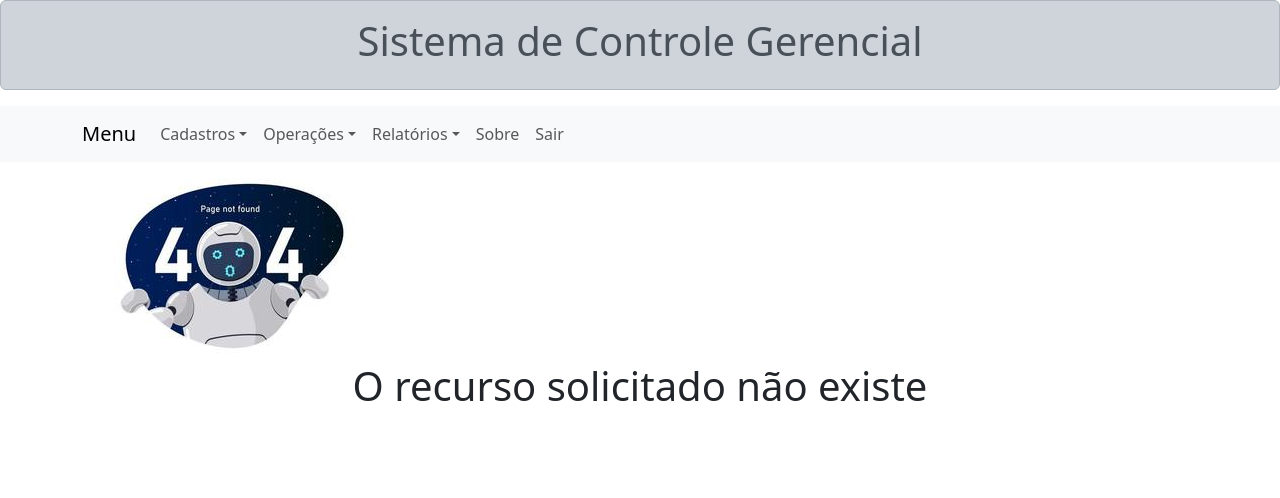
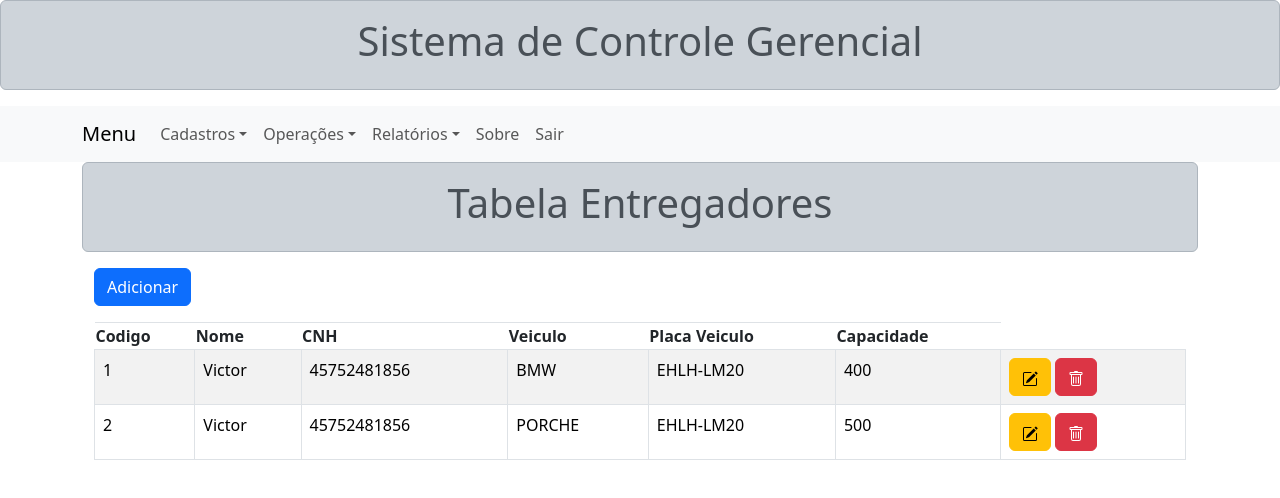
Before and after one commit to Victor200524/FrontProject, a React (Create React App) app in the folder sistema/: page /entregador in a window 1280 px wide. Shown: the top 498 px of the page. Built offline with nearby package versions, Linux system fonts and the light colour scheme.

Commit message:
Trabalho Finalizado

```diff
--- a/sistema/package.json
+++ b/sistema/package.json
@@ -9,7 +9,7 @@
     "boostrap": "^2.0.0",
     "bootstrap": "^5.3.3",
     "react": "^18.3.1",
-    "react-bootstrap": "^2.10.4",
+    "react-bootstrap": "^2.10.5",
     "react-dom": "^18.3.1",
     "react-router-dom": "^6.26.2",
     "react-scripts": "5.0.1",
--- a/sistema/src/App.js
+++ b/sistema/src/App.js
@@ -5,6 +5,7 @@ import TelaProduto from './componentes/Telas/TelaProduto.jsx';
 import TelaCliente from './componentes/Telas/TelaCliente.jsx';
 import TelaCategoria from './componentes/Telas/TelaCategoria.jsx';
 import TelaFornecedor from './componentes/Telas/TelaFornecedor.jsx';
+import TelaEntregador from './componentes/Telas/TelaEntregador.jsx';
 
 function App() {
   return (
@@ -19,6 +20,7 @@ function App() {
                 <Route path="/cliente" element={<TelaCliente />}/>
                 <Route path="/fornecedor" element={<TelaFornecedor />}/>
                 <Route path="/categoria" element={<TelaCategoria />}/>
+                <Route path="/entregador" element={<TelaEntregador />}/>
                 <Route path="/" element={<TelaMenu />}/>
                 <Route path="*" element={<Tela404 />}/>
               </Routes>
--- a/sistema/src/componentes/Telas/Cadastros/CadEntregador.jsx
+++ b/sistema/src/componentes/Telas/Cadastros/CadEntregador.jsx
@@ -1,14 +1,57 @@
-import { useState } from "react";
+import { useEffect, useState } from "react";
+import { Container } from "react-bootstrap";
+import Form  from "react-bootstrap/Form";
+import Row from "react-bootstrap/Row";
+import Col from "react-bootstrap/Col";
+import InputGroup from "react-bootstrap/InputGroup";
+import Button from "react-bootstrap/Button";
 
-export default function Entregador(){
+export default function Entregador(props){
     const [entregador,setEntregador] = useState({
-        "codigo": 0,
-        "nome": "",
-        "cnh": "",
-        "veiculo": "",
-        "placaVeiculo": "",
-        "capacidade": 0
+        codigo: 0,
+        nome: "",
+        cnh: "",
+        veiculo: "",
+        placaVeiculo: "",
+        capacidade: 0
     });
+
+    useEffect(() => {
+      if (props.modoEdicao) {
+        setEntregador(props.entregadorSelecionado); // Atualiza os dados para edição
+      }
+    }, [props.modoEdicao, props.entregadorSelecionado]);
+
+
+    const [formValidado,setFormValidado] = useState(false);
+
+    function manipularSubmissao(evento){
+      const form = evento.currentTarget;
+      if(form.checkValidity()){
+        if(props.modoEdicao){
+            const listaAtualizada = props.listaEntregador.map((item)=>{
+              return item.codigo === entregador.codigo ? entregador : item
+            });
+            props.setListaEntregador(listaAtualizada);
+            props.setModoEdicao(false);
+        }
+        else
+          props.setListaEntregador([...props.listaEntregador,entregador]);
+
+        props.setExibirTabela(true);
+      }
+      else
+        setFormValidado(false)
+
+      evento.preventDefault();
+      evento.stopPropagation();
+    }
+
+    function manipularMudanca(evento){
+      const elemento = evento.target.name;
+      const valor = evento.target.value;
+      setEntregador({...entregador,[elemento]:valor});
+    }
 
     return(
         <div>
@@ -30,7 +73,7 @@ export default function Entregador(){
                       onChange={manipularMudanca}
                     />
                     <Form.Control.Feedback type='invalid'>Código Invalido</Form.Control.Feedback>
-                    <Form.Control.Feedback type='valid'>Codigo Valido</Form.Control.Feedback>
+                    <Form.Control.Feedback type='valid'>Código Valido</Form.Control.Feedback>
                   </Form.Group>
 
                   <Form.Group as={Col} md="4">
@@ -50,13 +93,11 @@ export default function Entregador(){
                   <Form.Group as={Col} md="2" >
                     <Form.Label>CNH</Form.Label>
                     <InputGroup hasValidation>
-                      <InputGroup.Text id="inputGroupPrepend">R$</InputGroup.Text>
                       <Form.Control
                         type="text"
-                        aria-describedby="inputGroupPrepend"
                         required
-                        id = "precoCusto"
-                        name = "precoCusto"
+                        id = "cnh"
+                        name = "cnh"
                         value={entregador.cnh}
                         onChange={manipularMudanca}
                         placeholder='00000000000'
@@ -69,11 +110,10 @@ export default function Entregador(){
                   <Form.Group as={Col} md="2">
                     <Form.Label>Veiculo</Form.Label>
                     <InputGroup hasValidation>
-                      <InputGroup.Text id="inputGroupPrepend">R$</InputGroup.Text>
                       <Form.Control
                         type="text"
-                        id = "precoVenda"
-                        name = "precoVenda"
+                        id = "veiculo"
+                        name = "veiculo"
                         value={entregador.veiculo}
                         onChange={manipularMudanca}
                         required
@@ -86,7 +126,6 @@ export default function Entregador(){
                   <Form.Group as={Col} md="2">
                     <Form.Label>Placa Veículo</Form.Label>
                     <InputGroup hasValidation>
-                      <InputGroup.Text id="inputGroupPrepend">+</InputGroup.Text>
                       <Form.Control
                         type="text"
                         required
--- a/sistema/src/componentes/Telas/Tabelas/TabelaEntregador.jsx
+++ b/sistema/src/componentes/Telas/Tabelas/TabelaEntregador.jsx
@@ -1,9 +1,69 @@
-export default function TabelaEntregador(){
+import { Container, Table, Button } from "react-bootstrap";
+
+export default function TabelaEntregador(props){
+    function excluirEntregador(entregador){
+        if(window.confirm("Deseja realmente excluir o entregador " + entregador.nome)){
+            props.setListaEntregador(props.listaEntregador.filter((item)=>{
+                return item.codigo !== entregador.codigo
+            }));
+        }
+    }
+
+    function alterarEntregador(entregador) {
+        props.setEntregadorSelecionado(entregador);
+        props.setModoEdicao(true);
+        props.setExibirTabela(false);
+    }
 
 
     return(
         <>
-
+            <Container>
+                <Button className="mb-3" variant="primary" onClick={()=>{
+                    props.setModoEdicao(false);
+                    props.setExibirTabela(false);
+                    props.setEntregadorSelecionado(false);
+                }}>
+                    Adicionar
+                </Button>
+                <Table striped bordered hover>
+                    <thead>
+                        <th>Codigo</th>
+                        <th>Nome</th>
+                        <th>CNH</th>
+                        <th>Veiculo</th>
+                        <th>Placa Veiculo</th>
+                        <th>Capacidade</th>
+                    </thead>
+                    <tbody>
+                    {
+                        props.listaEntregador?.map((entregador)=>{
+                            return(
+                                <tr>
+                                    <td>{entregador.codigo}</td>
+                                    <td>{entregador.nome}</td>
+                                    <td>{entregador.cnh}</td>
+                                    <td>{entregador.veiculo}</td>
+                                    <td>{entregador.placaVeiculo}</td>
+                                    <td>{entregador.capacidade}</td>
+                                    <td>
+                                            <Button variant="warning" onClick={()=>{alterarEntregador(entregador);}} > <svg xmlns="http://www.w3.org/2000/svg" width="16" height="16" fill="currentColor" className="bi bi-pencil-square" viewBox="0 0 16 16">
+                                            <path d="M15.502 1.94a.5.5 0 0 1 0 .706L14.459 3.69l-2-2L13.502.646a.5.5 0 0 1 .707 0l1.293 1.293zm-1.75 2.456-2-2L4.939 9.21a.5.5 0 0 0-.121.196l-.805 2.414a.25.25 0 0 0 .316.316l2.414-.805a.5.5 0 0 0 .196-.12l6.813-6.814z"/>
+                                            <path fill-rule="evenodd" d="M1 13.5A1.5 1.5 0 0 0 2.5 15h11a1.5 1.5 0 0 0 1.5-1.5v-6a.5.5 0 0 0-1 0v6a.5.5 0 0 1-.5.5h-11a.5.5 0 0 1-.5-.5v-11a.5.5 0 0 1 .5-.5H9a.5.5 0 0 0 0-1H2.5A1.5 1.5 0 0 0 1 2.5z"/>
+                                            </svg></Button>    <Button  onClick={()=>{
+                                                                                excluirEntregador(entregador);
+                                                                            }} variant="danger"><svg xmlns="http://www.w3.org/2000/svg" width="16" height="16" fill="currentColor" class="bi bi-trash" viewBox="0 0 16 16">
+                                                                            <path d="M5.5 5.5A.5.5 0 0 1 6 6v6a.5.5 0 0 1-1 0V6a.5.5 0 0 1 .5-.5m2.5 0a.5.5 0 0 1 .5.5v6a.5.5 0 0 1-1 0V6a.5.5 0 0 1 .5-.5m3 .5a.5.5 0 0 0-1 0v6a.5.5 0 0 0 1 0z"/>
+                                                                            <path d="M14.5 3a1 1 0 0 1-1 1H13v9a2 2 0 0 1-2 2H5a2 2 0 0 1-2-2V4h-.5a1 1 0 0 1-1-1V2a1 1 0 0 1 1-1H6a1 1 0 0 1 1-1h2a1 1 0 0 1 1 1h3.5a1 1 0 0 1 1 1zM4.118 4 4 4.059V13a1 1 0 0 0 1 1h6a1 1 0 0 0 1-1V4.059L11.882 4zM2.5 3h11V2h-11z"/>
+                                                                            </svg></Button>
+                                        </td>
+                                </tr>
+                            )
+                        })
+                    }
+                    </tbody>
+                </Table>
+            </Container>
         </>
     )
 
--- a/sistema/src/componentes/Telas/TelaEntregador.jsx
+++ b/sistema/src/componentes/Telas/TelaEntregador.jsx
@@ -1,41 +1,46 @@
-import { useState } from "react"
+import { useState } from "react";
 import { listaEntregadores } from "../../dados/mockEntregador";
 import Pagina from "../../componentes/layouts/Pagina";
-import { Container } from "react-bootstrap/lib/Tab";
+import { Container } from "react-bootstrap";
 import { Alert } from "react-bootstrap";
 import TabelaEntregador from "./Tabelas/TabelaEntregador";
 import CadEntregador from "../Telas/Cadastros/CadEntregador";
 
-export default function TelaEntregador(props){
-    const [exibirTabela,setExibirTabela] = useState(true);
-    const [listaEntregador,setListaEntregador] = useState(listaEntregadores);
-    const [modoEdicao,setModoEdicao] = useState(false);
-    const [EntregadorSelecionado,setEntregadorSelecionado] = useState(false);
+export default function TelaEntregador(props) {
+    const [exibirTabela, setExibirTabela] = useState(true);
+    const [listaEntregador, setListaEntregador] = useState(listaEntregadores);
+    const [modoEdicao, setModoEdicao] = useState(false);
+    const [entregadorSelecionado, setEntregadorSelecionado] = useState(false); ;
 
-    return(
+    return (
         <>
             <Pagina>
                 <Container>
                     <Alert className="mt-02 mb-02 success text-center" variant="dark">
-                        {
-                            exibirTabela ? <h1> "Tabela Entregadores"</h1> : <h1>{modoEdicao ? "Alterar Entregador" : "Cadastrar Entregador"}</h1>
-                        }
+                        {exibirTabela ? <h1>Tabela Entregadores</h1> : <h1>{modoEdicao ? "Alterar Entregador" : "Cadastrar Entregador"}</h1>}
                     </Alert>
-                    {
-                        exibirTabela ? <TabelaEntregador    listaEntregador={listaEntregador}
+                    {exibirTabela ? (
+                        <TabelaEntregador
+                            listaEntregador={listaEntregador}
                             setEntregadorSelecionado={setEntregadorSelecionado}
+                            modoEdicao={modoEdicao}
                             setModoEdicao={setModoEdicao}
                             setListaEntregador={setListaEntregador}
-                                                            setExibirTabela={setExibirTabela}/> :
-                                       <CadEntregador   setModoEdicao={setModoEdicao}
+                            setExibirTabela={setExibirTabela}
+                        />
+                    ) : (
+                        <CadEntregador
+                            setModoEdicao={setModoEdicao}
                             modoEdicao={modoEdicao}
                             listaEntregador={listaEntregador}
                             setListaEntregador={setListaEntregador}
                             setExibirTabela={setExibirTabela}
-                                                        EntregadorSelecionado={EntregadorSelecionado}/>
-                    }
+                            setEntregadorSelecionado={setEntregadorSelecionado}
+                            entregadorSelecionado={entregadorSelecionado}
+                        />
+                    )}
                 </Container>
             </Pagina>
         </>
-    )
+    );
 }
--- a/sistema/src/componentes/Telas/TelaMenu.jsx
+++ b/sistema/src/componentes/Telas/TelaMenu.jsx
@@ -1,9 +1,6 @@
 import Pagina from "../layouts/Pagina.jsx";
 
 export default function TelaMenu(props){
-
-
-
     return(
         <Pagina/>
     );
--- a/sistema/src/componentes/layouts/Menu.jsx
+++ b/sistema/src/componentes/layouts/Menu.jsx
@@ -19,6 +19,7 @@ export default function Menu(props){
                     <NavDropdown.Item href="#" as={Link} to="/fornecedor" >Fornecedores</NavDropdown.Item>
                     <NavDropdown.Item href="#" as={Link} to="/produto" >Produto</NavDropdown.Item>
                     <NavDropdown.Item href="#" as={Link} to="/categoria" >Categoria</NavDropdown.Item>
+                    <NavDropdown.Item href="#" as={Link} to="/entregador" >Entregador</NavDropdown.Item>
                 </NavDropdown>
                 <NavDropdown title="Operações" id="basic-nav-dropdown">
                     <NavDropdown.Item href="#action/3.1">Compras</NavDropdown.Item>
```
Also changed, not shown: 1 other file (tests, documents, lock files or other folders). Lines whose indentation alone changed are shown as unchanged.
